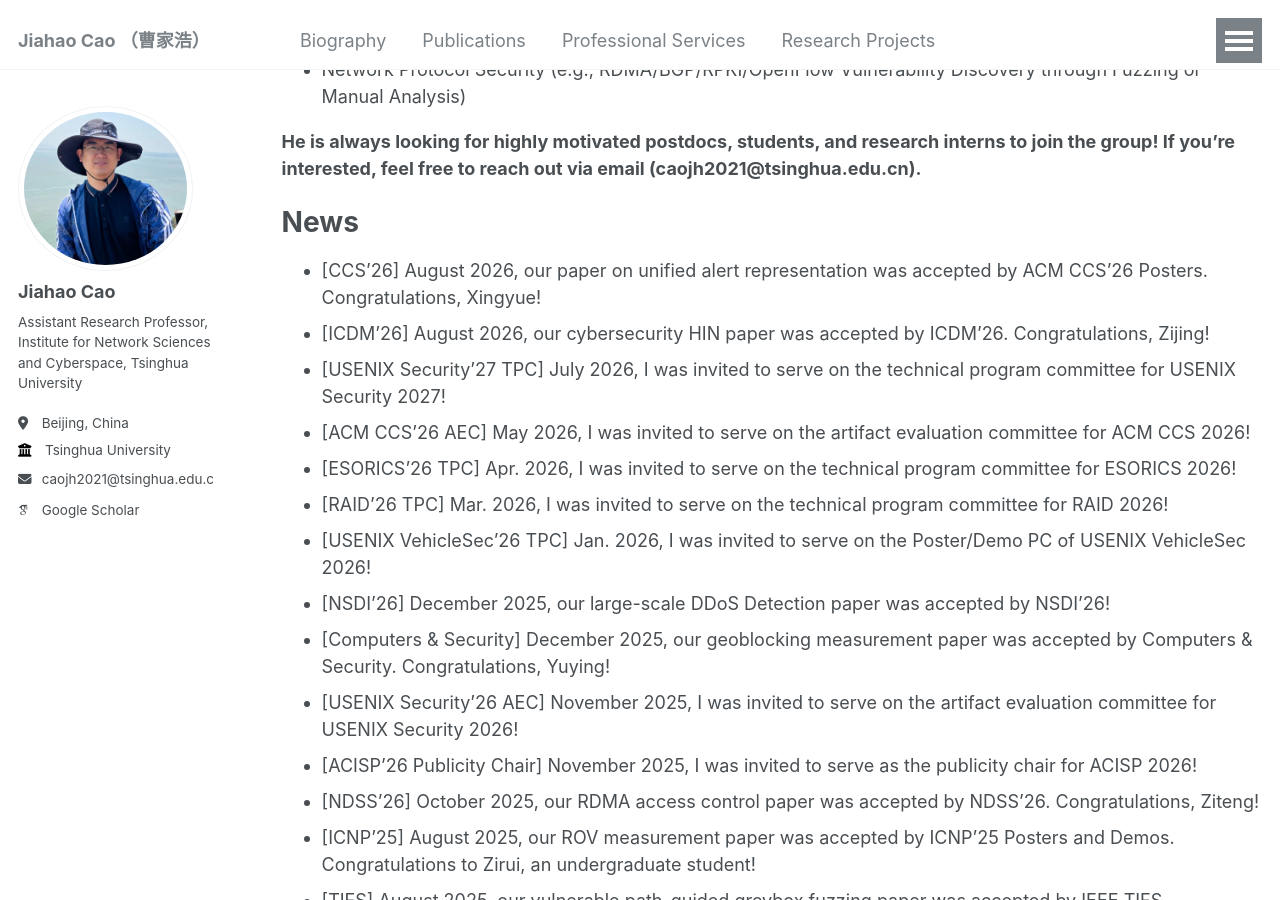
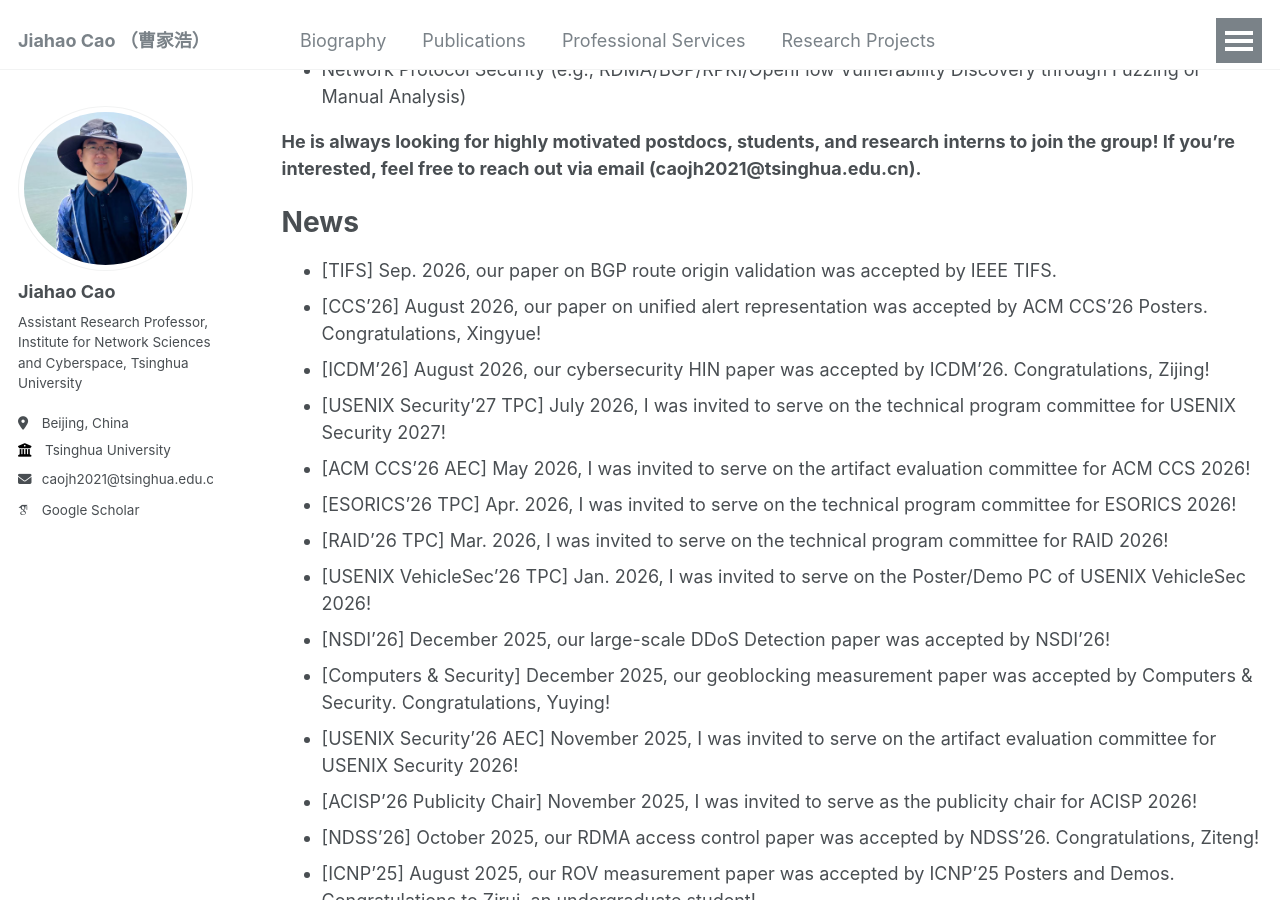
Before and after one commit to caojh15/caojh15.github.io, a Jekyll site: the page built from _pages/about.md, in a window 1280 px wide and 900 px high, scrolled down 607 px. Built offline with Jekyll 4.4.1, drawn with Linux system fonts in a browser that asks for light colours; some web fonts are replaced.

Commit message:
Update about.md

```diff
--- a/_pages/about.md
+++ b/_pages/about.md
@@ -20,6 +20,7 @@ His current interests mainly focus on the following domains:
 **He is always looking for highly motivated postdocs, students, and research interns to join the group! If you're interested, feel free to reach out via email (caojh2021@tsinghua.edu.cn).**
 
 # News
+- [TIFS] Sep. 2026, our paper on BGP route origin validation was accepted by IEEE TIFS.
 - [CCS'26] August 2026, our paper on unified alert representation was accepted by ACM CCS'26 Posters. Congratulations, Xingyue!
 - [ICDM'26] August 2026, our cybersecurity HIN paper was accepted by ICDM'26. Congratulations, Zijing!
 - [USENIX Security'27 TPC] July 2026, I was invited to serve on the technical program committee for USENIX Security 2027!
```
